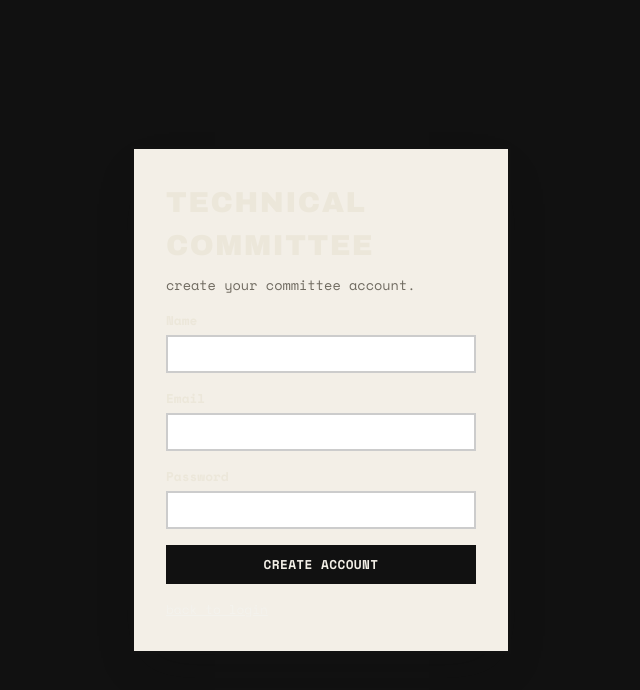
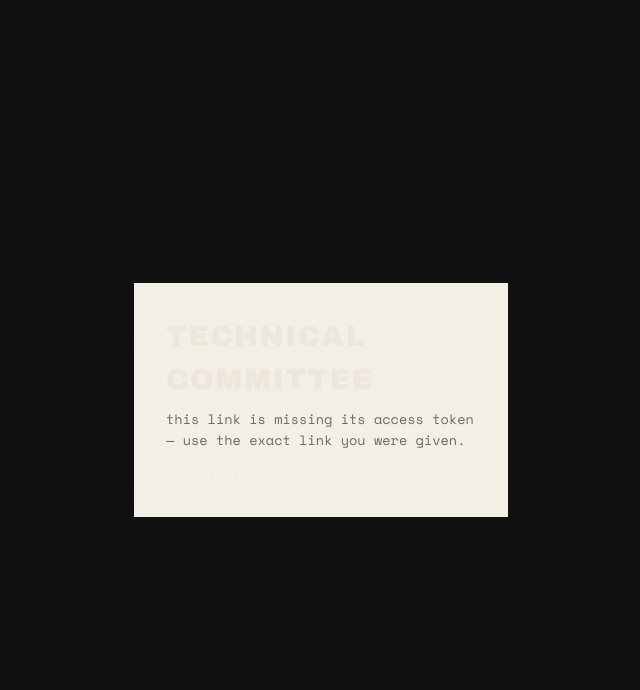
Before and after one commit to akrist-rai/techincalcommittee, a React (Vite) app: page /admin/register in a window 1280 px wide. Shown: the top 690 px of the page, without its empty margins (319-959 px from the left). Built offline with nearby package versions, Linux system fonts and the light colour scheme; no server answers.

Commit message:
feat: add token validation message in Signup component for missing access token

```diff
--- a/src/pages/admin/Signup.tsx
+++ b/src/pages/admin/Signup.tsx
@@ -17,6 +17,18 @@ export const Signup: React.FC = () => {
   const [submitting, setSubmitting] = useState(false);
 
   if (!loading && user) return <Navigate to="/admin" replace />;
+
+  if (!token) {
+    return (
+      <div className="admin-auth-screen">
+        <div className="admin-auth-card">
+          <div className="admin-auth-title">TECHNICAL COMMITTEE</div>
+          <p className="admin-auth-sub">this link is missing its access token — use the exact link you were given.</p>
+          <a className="admin-back-link" href="/admin/login">back to login</a>
+        </div>
+      </div>
+    );
+  }
 
   const onSubmit = async (e: React.FormEvent) => {
     e.preventDefault();
```
